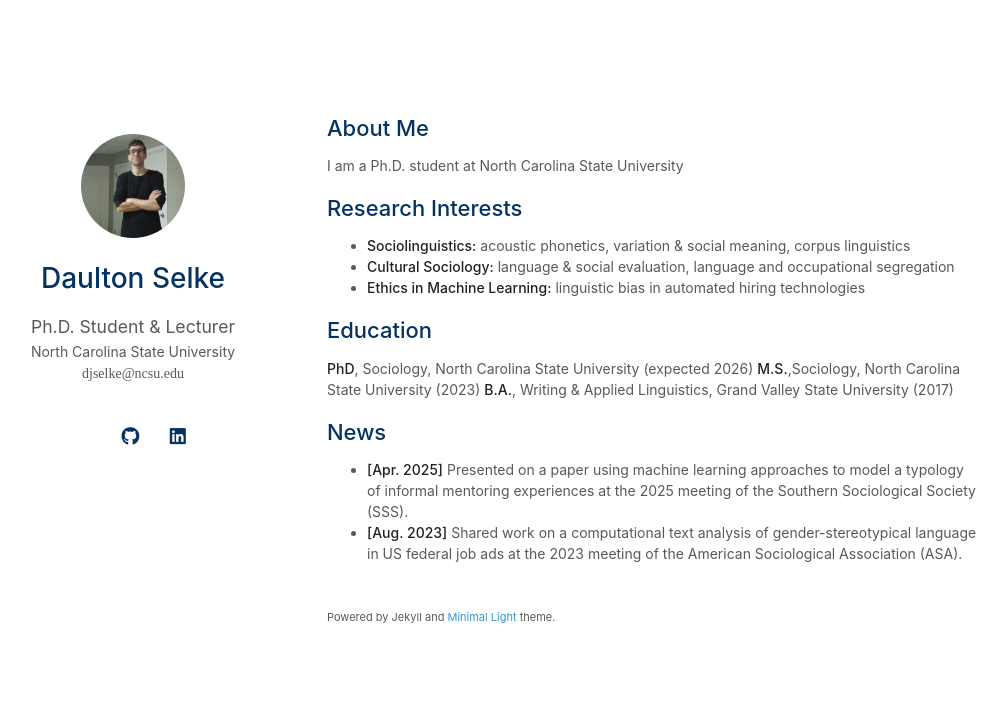
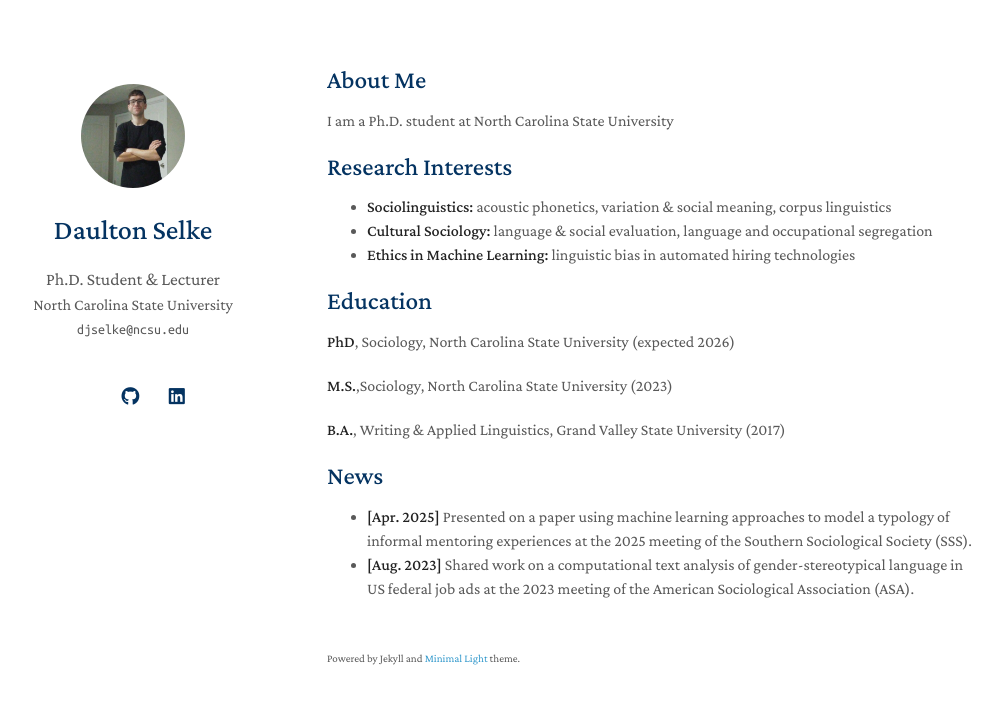
Before and after one commit to selked/selked.github.io, a Jekyll site: the page built from index.md, in a window 1280 px wide. Shown: the top 704 px of the page, without its empty margins (143-1149 px from the left). Built offline with Jekyll 4.4.1, drawn with Linux system fonts in a browser that asks for light colours; a style sheet for code colours, icons or effects is not loaded; our own code applies the rules of GitHub Pages for plain Markdown files.

Commit message:
HTML Update

```diff
--- a/_config.yml
+++ b/_config.yml
@@ -52,7 +52,7 @@ auto_dark_mode: true
 
 # Font
 # You can use this option to choose between Serif or Sans Serif fonts.
-font: "Sans Serif" # or "Serif"
+font: "Serif" # or "Sans Serif"
 
 # Google Analytics ID
 # Please remove this if you don't use Google Analytics
--- a/index.md
+++ b/index.md
@@ -15,7 +15,11 @@ I am a Ph.D. student at North Carolina State University
 ## Education
 
 **PhD**, Sociology, North Carolina State University (expected 2026)
+
+
 **M.S.**,Sociology, North Carolina State University (2023)
+
+
 **B.A.**, Writing & Applied Linguistics, Grand Valley State University (2017)
 
 ## News
```
